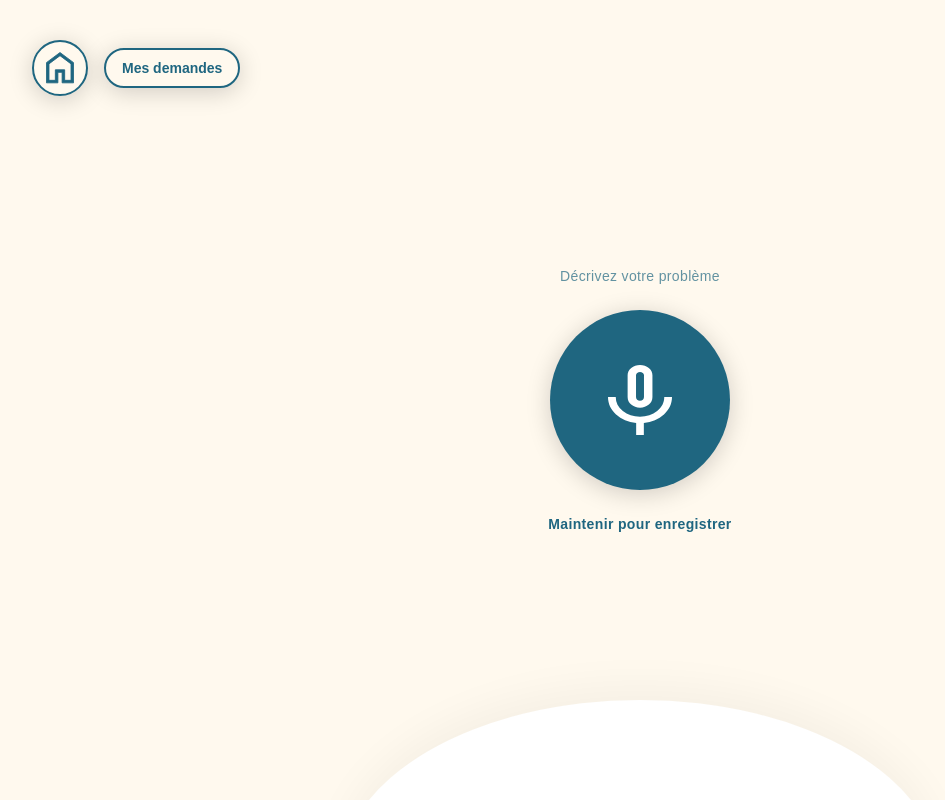
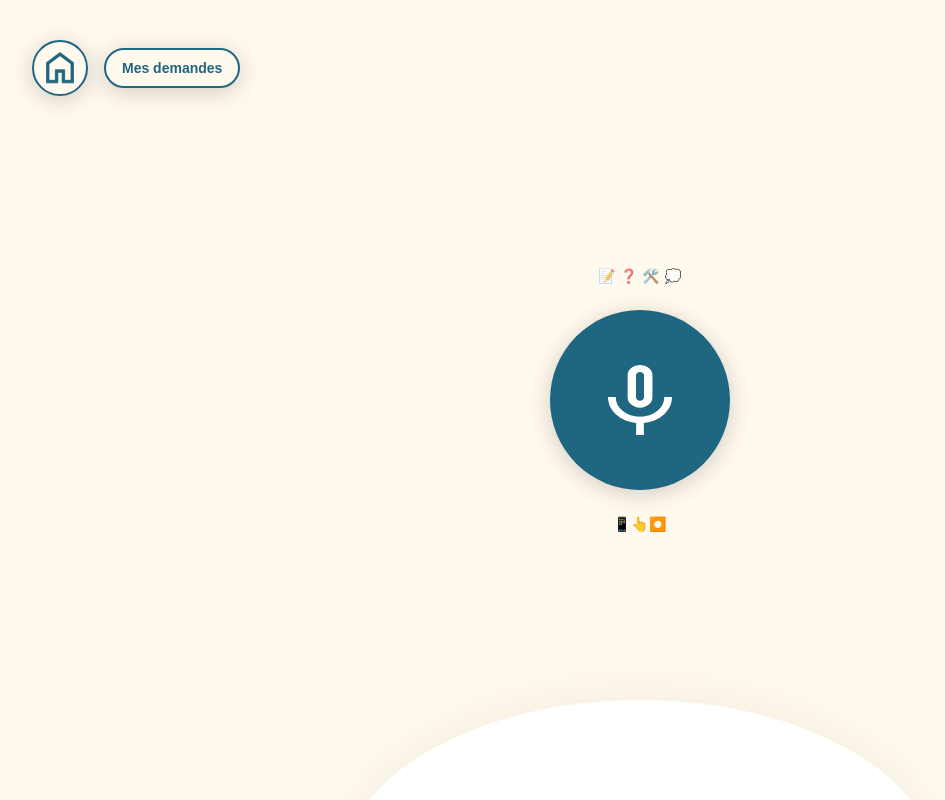
Before and after one commit to Usnaamer/Projec_Semaine_Inter-2026-, a Next.js app: page /aide in a window 1280 px wide. Shown: the whole page, without its empty margins (0-945 px from the left). Built offline with nearby package versions, Linux system fonts and the light colour scheme.

Commit message:
mise en place emoji

```diff
--- a/src/app/aide/page.tsx
+++ b/src/app/aide/page.tsx
@@ -32,7 +32,7 @@ export default function AidePage() {
       setError(null);
     } catch (err) {
       console.error("Erreur micro :", err);
-      setError("Impossible d'accéder au microphone");
+      setError("🔇 🎤 🚫");
     }
   };
 
@@ -69,11 +69,11 @@ export default function AidePage() {
 
   const getLabel = () => {
     if (error) return error;
-    if (isSent) return "Envoyé ✓";
-    if (isSending) return "Envoi en cours…";
-    if (hasRecorded) return "Appuyer pour envoyer";
-    if (isRecording) return "Relâcher pour terminer";
-    return "Maintenir pour enregistrer";
+    if (isSent) return "✅ 📤";
+    if (isSending) return "⏳ 📤 🔄";
+    if (hasRecorded) return "👉 📤 👆";
+    if (isRecording) return "✋ ⬆️ 🛑";
+    return "📱👆⏺️";
   };
 
   return (
@@ -123,7 +123,7 @@ export default function AidePage() {
         style={{ zIndex: 10, position: 'relative' }}
       >
         <p className="text-center text-[#1F6680]/70 text-sm font-medium tracking-wide max-w-[240px]">
-          {isRecording ? "Je vous écoute…" : hasRecorded ? "Votre message est prêt" : "Décrivez votre problème"}
+          {isRecording ? "👂 💬 🧏‍♂️" : hasRecorded ? "✅ 📩 ✉️ 🚀" : "📝 ❓ 🛠️ 💭"}
         </p>
 
         <div className="relative flex items-center justify-center w-full">
```
